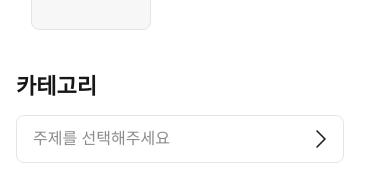
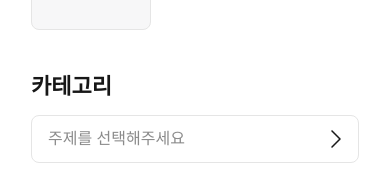
Before and after one commit to venise5224/MissionDriven_ProjectTest, a Next.js app: page / in a window 390 px wide. Shown: the part 662-841 px from the top of the page. Built offline with nearby package versions, Linux system fonts and the light colour scheme.

Commit message:
fix: 누락된 스타일 보완

```diff
--- a/src/components/CategorySelector.tsx
+++ b/src/components/CategorySelector.tsx
@@ -2,7 +2,7 @@ import Image from "next/image";
 
 const CategorySelector = () => {
   return (
-    <div className="w-[328px] md:w-[510px]">
+    <div className="w-[328px] md:w-[510px] mx-auto md:mx-0">
       <h2 className="font-bold text-[22px] md:text-[28px]">카테고리</h2>
       <div className="relative mt-3 md:mt-4">
         <input
```
